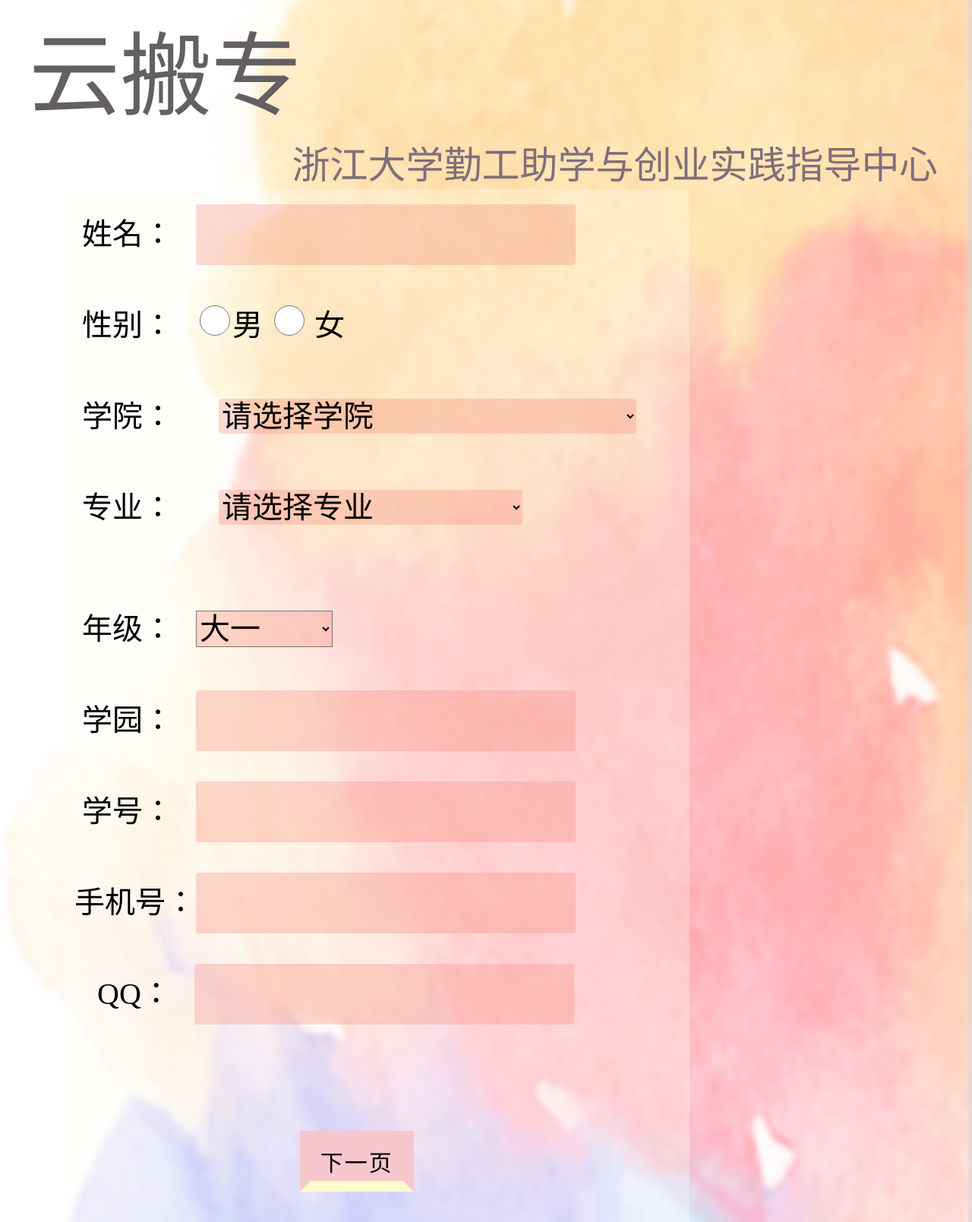
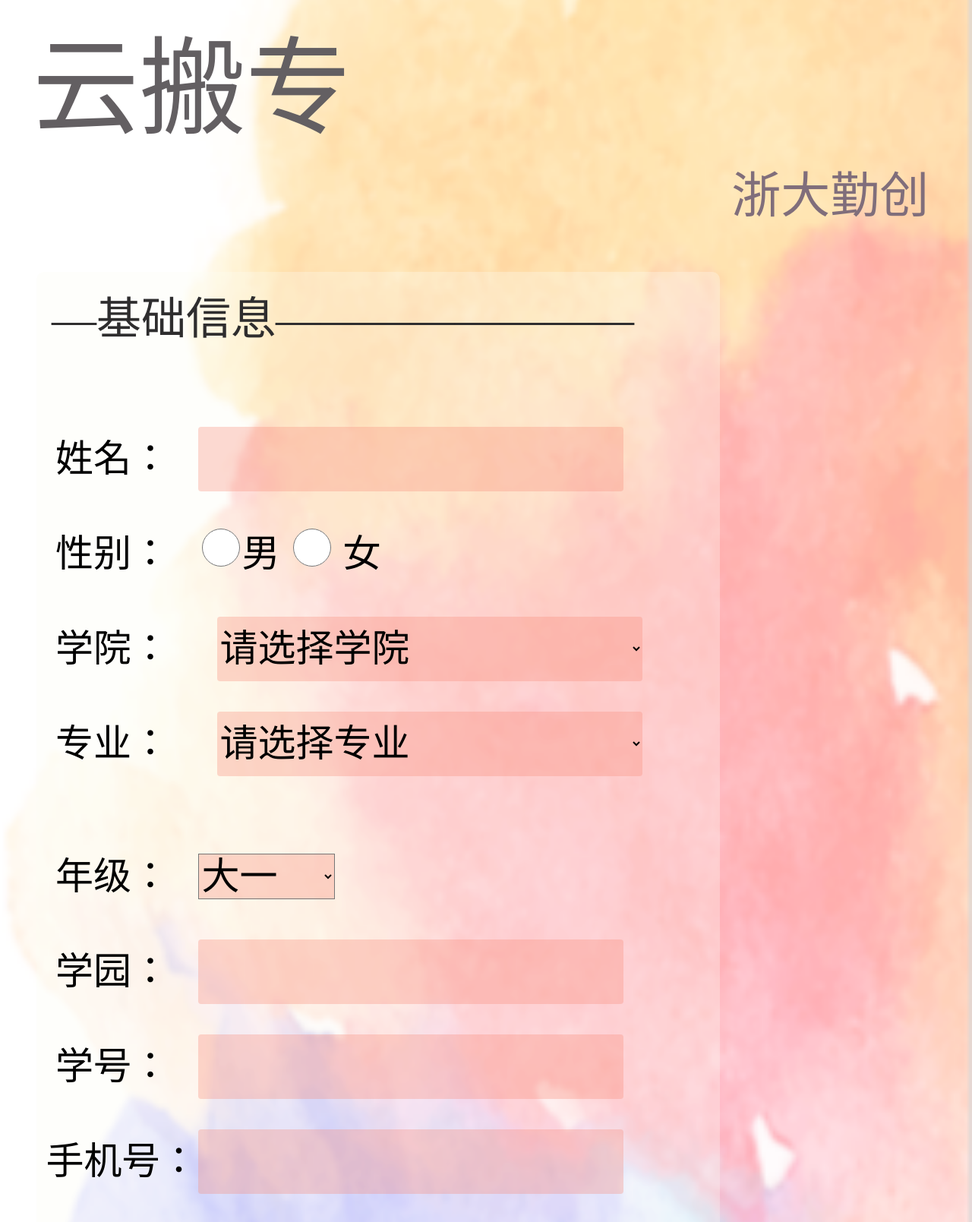
Before and after one commit to BuDvey/Major, a plain HTML site: page index.html in a window 1280 px wide. Shown: the part 59-1668 px from the top of the page at 76% size. Drawn offline with nearby package versions, Linux system fonts and the light colour scheme.

Commit message:
Add files via upload

```diff
--- a/index.html
+++ b/index.html
@@ -36,9 +36,9 @@
         <div id="title1">
             &nbsp;云搬专
         </div>
-        <div id="title2">浙江大学勤工助学与创业实践指导中心&nbsp;&nbsp;&nbsp;</div>
-
+        <div id="title2">浙大勤创&nbsp;&nbsp;&nbsp;</div>
             <div id="p1" class="page">
+               <p  class='subtitle'>—基础信息————————</p>
                 &nbsp;&nbsp;姓名： &nbsp;  <input type="text" name="name" class="text1"><br>
                 &nbsp;&nbsp;性别： &nbsp;  <input type="radio" name="gender" value="Male" class="radio">男
                                           <input type="radio" name="gender" value="Female" class="radio"> 女<br>
@@ -105,6 +105,7 @@
 
 
             <div id="p2" class="page">
+                <p  class='subtitle'>—志愿选择————————</p>
                 <form name="frm">
                     &nbsp; 第一志愿——<br>&nbsp; 想要了解的学院（系）:
                         <select name="s1" onChange="redirec(document.frm.s1.options.selectedIndex)" class="sel1">
@@ -248,25 +249,26 @@
 
                 &nbsp; 是否模糊匹配 <input type="button" onclick="display_alert()" value="？" id="match" />
                                    <input type="radio" name="blur" value="yes" class="radio">是
-                                   <input type="radio" name="blur" value="no" class="radio">否<br><br>
-
-              &nbsp; 你愿意单方面帮助那位<br>  &nbsp; 心仪你专业的TA了解你<br>  &nbsp; 的专业吗？ <br>
+                                   <input type="radio" name="blur" value="no" class="radio">否
+            <p>
+              &nbsp; 你愿意单方面帮助那位心仪你专业的<br>&nbsp; TA了解你的专业吗？
               &nbsp;&nbsp;<input type="radio" name="offerhelp" value="是" class="radio">&nbsp;是
                           <input type="radio" name="offerhelp" value="否" class="radio">&nbsp;否<br>
-                &nbsp;【开启会提高匹配优先级哦】<br><br>
-
+                &nbsp;【开启会提高匹配优先级哦】<br>
+            </p>
                 &nbsp; 选择同伴性别：<input type="checkbox" name="wantgender" value="男" class="radio">男
                                     <input type="checkbox" name="wantgender" value="女" class="radio">女<br>&nbsp;【可多选】 <br>
                 <button  id="back2" type="button">上一页</button>  <button id="next2" type="button">下一页</button><br><br>
             </div>
 
             <div id="p3" class="page">
+                <p></p>
                 <div id="p3">
-                    <div style="font-weight: bold;text-align: center;font-size: 80px;">最后一步啦！</div>
+                    <div style="font-weight: bold;text-align: center;font-size: 80px;">——最后一步啦！——</div>
                     <div style="text-align: center;"> 转发推文至pyq<br>并上传截图 <br>视为报名成功<br></div>
 
                     <input type="file" name="photo" style="position: absolute;margin-left:70px;font-size: 50px;width: 600px;height:1000px;opacity: 0;"><br>
-                    <img src="" height="550" width="500"  title="preview-img" style="margin-left: 160px;background-color: rgb(247,199,206);font-size: 50px;height:900px;"><br><br>
+                    <img src="" height="550" width="500"  title="preview-img" style="margin-left: 200px;background-color: rgba(245, 205, 211, 0.623);font-size: 50px;height:900px;"><br><br>
 
                     <button id="back3" type="button">上一页</button>
                     <input type="submit" name="submit" value="提交" id="sub" onclick="test(name,gender,studentnumber,phone,QQ,academy,School,Major,blur,offerhelp,wantgender)""><br><br>
--- a/mystyle.css
+++ b/mystyle.css
@@ -1,8 +1,8 @@
 .page
 {
-    margin-left: 80px;
-    line-height: 120px;
-    width:820px;
+    margin-left: 40px;
+    line-height: 125px;
+    width:900px;
 	border-top-style:none;
 	border-right-style:none;
 	border-bottom-style:none;
@@ -12,7 +12,7 @@
     background-color: rgba(250, 250, 240, 0.308);
     border-width: 25px;
     border-radius: 10px;
-    font-size: 40px;
+    font-size: 50px;
     font-family:YouYuan;
 }
 #shoujihaotext
@@ -22,9 +22,9 @@ border-radius: 4px;
     border: 2px;
     background-color:rgba(245, 141, 122, 0.329);
     margin-top: 7px;
-    width: 500px;
-    height:80px;
-     font-size: 40px;
+    width: 560px;
+    height:85px;
+     font-size: 50px;
 }
 #xuehaotext{
     border-radius: 4px;
@@ -32,9 +32,9 @@ border-radius: 4px;
     background-color: rgba(245, 141, 122, 0.329);
     margin-right: 10px;
     margin-top: 7px;
-    width: 500px;
-    height:80px;
-    font-size: 40px;
+    width: 560px;
+    height:85px;
+    font-size: 50px;
 }
 #xueyuantext{
     margin-right: 10px;
@@ -42,9 +42,9 @@ border-radius: 4px;
     border: 2px;
     background-color: rgba(245, 141, 122, 0.329);
     margin-top: 7px;
-    width: 500px;
-    height:80px;
-    font-size: 40px;
+    width: 560px;
+    height:85px;
+    font-size: 50px;
 }
 #qqtext{
     margin-right: 10px;
@@ -52,9 +52,9 @@ border-radius: 4px;
     border: 2px;
     background-color: rgba(245, 141, 122, 0.329);
     margin-top: 7px;
-    width: 500px;
-    height:80px;
-    font-size: 40px;
+    width: 560px;
+    height:85px;
+    font-size: 50px;
 }
 .text1{
     margin-right: 10px;
@@ -62,19 +62,19 @@ border-radius: 4px;
     border: 2px;
     background-color: rgba(245, 141, 122, 0.329);
     margin-top: 7px;
-    width: 500px;
-    height:80px;
-    font-size: 40px;
+    width: 560px;
+    height:85px;
+    font-size: 50px;
 }
 
 .grade{
-    font-size:40px;
+    font-size:50px;
     background-color: rgba(245, 141, 122, 0.329);
     width:180px;
 
 }
 #next1{
-    margin-left: 230pt;
+    margin-left: 235pt;
    border-style :solid;
    border-width: 14px;
    border-color: rgb(247,199,206);
@@ -82,16 +82,16 @@ border-radius: 4px;
    background-color: rgb(247,199,206);
    margin-bottom: 15px;
    border-bottom-color: rgb(253, 250, 204);;
-   letter-spacing:2px;
+   letter-spacing:4px;
    color:black;
    height:80px;
-   width: 150px;
-   font-size: 30px;
+   width: 180px;
+   font-size: 40px;
 }
 
 #title1
 {
-    font-size: 120px;
+    font-size: 140px;
 
     border-bottom: none;
     border-bottom-color:rgb(245, 181, 230) ;
@@ -102,32 +102,41 @@ border-radius: 4px;
 }
 
 #title2{
-    font-size: 50px;
+    font-size: 65px;
     color: rgb(128, 110, 123);
     text-align: right;
     font-weight: 550;
 }
 
+.subtitle
+{
+   font-weight: 400;
+    font-size: 59px;
+    margin-left: 20px;
+    font-family:YouYuan;
+    color:rgb(46, 45, 46);
+}
 
 
 .sel2{
+    height:85px;
     margin-left: 25px;
     border-radius: 4px;
     border: 2px;
     background-color: rgba(245, 141, 122, 0.329);
     margin-top: 7px;
-    font-size: 40px;
+    font-size: 50px;
     margin-left: 50px;
-    width:400px;
+    width:560px;
 }
 .sel1{
     border-radius: 4px;
     border: 2px;
     background-color: rgba(245, 141, 122, 0.329);
     margin-top: 7px;
-    width: 550px;
-
-    font-size: 40px;
+    width: 560px;
+    height:85px;
+    font-size: 50px;
    margin-left: 50px;
 }
 
@@ -142,8 +151,8 @@ border-radius: 4px;
     border-radius: 10px;
 }
 .radio{
-    width:40px;
-    height:40px;
+    width:50px;
+    height:50px;
 }
 
 #match{
@@ -152,7 +161,7 @@ border-radius: 4px;
     background-color: rgba(245, 141, 122, 0.329);
     border-radius: 4px;
     width:90px;
-    height:50px;
+    height:70px;
     font-size: 50px;
 }
 
@@ -165,27 +174,27 @@ border-radius: 4px;
     background-color: rgb(247,199,206);
     margin-bottom: 15px;
     border-bottom-color: rgb(253, 250, 204);
-    letter-spacing:2px;
+    letter-spacing:4px;
     color:black;
     height:80px;
-    width: 150px;
-    font-size: 30px;
+    width: 180px;
+    font-size: 40px;
 }
 
 #next2{
-    margin-left: 280pt;
+    margin-left: 330pt;
     border-style :solid;
     border-color: rgb(247,199,206);
     border-width: 14px;
-     text-decoration:none;
+    text-decoration:none;
     background-color: rgb(247,199,206);
     margin-bottom: 15px;
     border-bottom-color: rgb(253, 250, 204);
-    letter-spacing:2px;
+    letter-spacing:4px;
     color:black;
     height:80px;
-    width: 150px;
-    font-size: 30px;
+    width: 180px;
+    font-size: 40px;
 }
 
 #title4{
@@ -201,20 +210,21 @@ border-radius: 4px;
 
 
 #back3{
-    margin-left: 30pt;
+    margin-left: 37pt;
     border-style :solid;
     border-color: rgb(247,199,206);
      text-decoration:none;
     background-color: rgb(247,199,206);
     margin-bottom: 15px;
     border-bottom-color: rgb(253, 250, 204);
-    letter-spacing:2px;
+    letter-spacing:4px;
+
+    border-width: 14px;
+    letter-spacing:4px;
     color:black;
-    border-width: 14px;
     height:80px;
-    width: 150px;
-    font-size: 30px;
-
+    width: 180px;
+    font-size: 40px;
 }
 
 #sub{
@@ -225,11 +235,12 @@ border-radius: 4px;
     background-color: rgb(247,199,206);
     margin-bottom: 15px;
     border-bottom-color: rgb(253, 250, 204);
-    letter-spacing:2px;
+    letter-spacing:4px;
+
+    border-width: 14px;
+    letter-spacing:4px;
     color:black;
-    font-size:40px;
-    border-width: 14px;
     height:80px;
-    width: 150px;
-    font-size: 30px;
+    width: 180px;
+    font-size: 40px;
 }
```
